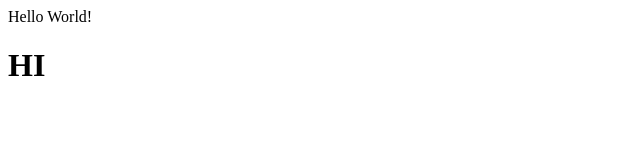
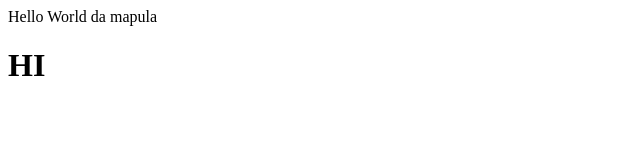
Before and after one commit to KaleelRahman05/WebTechnology, a plain HTML site: page D25MX118.html in a window 1280 px wide. Shown: the full height of the page, 0-640 px from the left. Drawn offline with Linux system fonts and the light colour scheme.

Commit message:
mapula update

```diff
--- a/D25MX118.html
+++ b/D25MX118.html
@@ -7,7 +7,7 @@
 </head>
 <body>
     <header>
-        Hello World!
+        Hello World da  mapula
     </header>
     <h1>HI</h1>
 </body>
```
